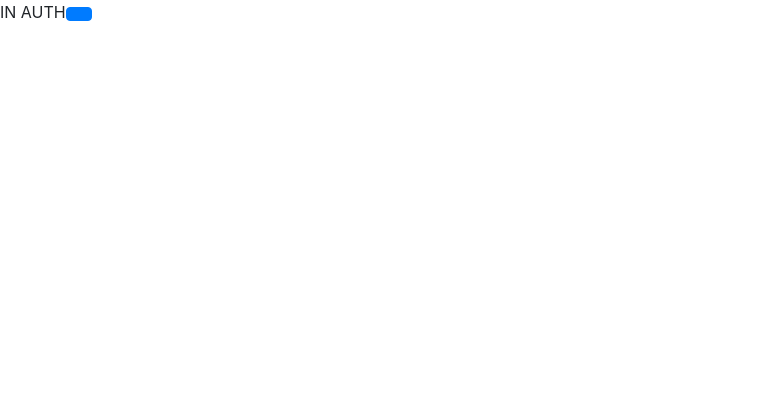
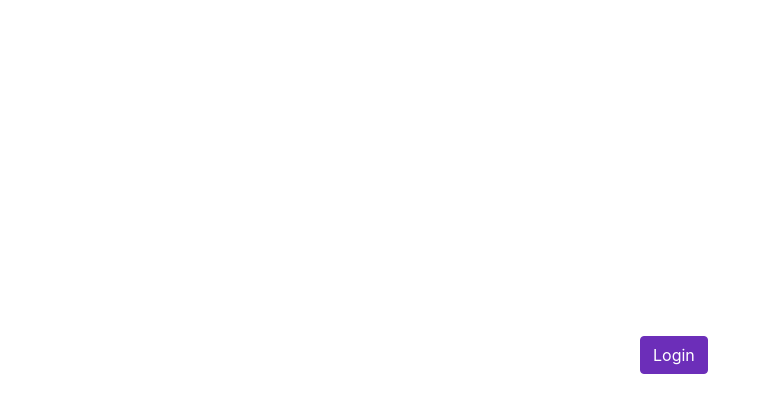
Before and after one commit to mleong25/tuun-ui, a React (Create React App) app: page /protected in a window 1280 px wide. Shown: the top 412 px of the page, without its empty margins (0-770 px from the left). Built offline with nearby package versions, Linux system fonts and the light colour scheme.

Commit message:
Working with spotify Oauth. Not working.

```diff
--- a/src/App.css
+++ b/src/App.css
@@ -38,7 +38,7 @@
   border-color: #6C2EB9 !important;
   color: #09d3ac;
   display: flex;
-  justify-content: center;
+  text-align: center;
   font-weight: bold !important;
 }
 
--- a/src/App.js
+++ b/src/App.js
@@ -96,9 +96,7 @@ function isAccessible() {
   else {
     return(
     <>
-      IN AUTH
       <Auth/>
-
     </>)
   }
 }
--- a/src/components/Auth.js
+++ b/src/components/Auth.js
@@ -2,16 +2,80 @@ import React, { Component } from 'react';
 import Button from 'react-bootstrap/Button';
 import '../styles/Auth.css';
 
+function makeid(length) {
+  var result           = '';
+  var characters       = 'ABCDEFGHIJKLMNOPQRSTUVWXYZabcdefghijklmnopqrstuvwxyz0123456789';
+  var charactersLength = characters.length;
+  for ( var i = 0; i < length; i++ ) {
+     result += characters.charAt(Math.floor(Math.random() * charactersLength));
+  }
+  return result;
+}
+
+let client_id = '1f1e04e745e8438484dbe761eb804ca8'; // Your client id
+let redirect_uri = 'http://localhost:8888/'; // Your redirect uri
+let scope = 'user-read-private%20user-read-email';
+let response_type = 'code';
+let state = makeid(16);
+
+var params = {
+  parameter1: client_id,
+  parameter2: redirect_uri,
+  parameter3: scope,
+  parameter4: response_type,
+  parameter5: state
+};
+
+var esc = encodeURIComponent;
+var query = Object.keys(params)
+  .map(k => esc(k) + '=' + esc(params[k]))
+  .join('&');
+
+let OauthURL =
+  'https://accounts.spotify.com/authorize?' +
+  response_type +
+  client_id +
+  scope +
+  redirect_uri +
+  state;
+
+  console.log(OauthURL);
+
+//   async function getTokenFromAPI() {
+//     try {
+//         var params = {
+//             client_id: '1f1e04e745e8438484dbe761eb804ca8',
+//             response_type: 'code',
+//             redirect_uri: 'https://www.google.com'
+//         };
+
+//         var esc = encodeURIComponent;
+//         var query = Object.keys(params)
+//             .map(k => `${esc(k)}=${esc(params[k])}`)
+//             .join('&');
+
+//         fetch('https://accounts.spotify.com/authorize?', query).then(function (response) {
+//             console.log('response, ' + JSON.stringify(response));
+//             return response;
+//         })
+//     } catch(error) {
+//         console.error(error);
+//     }
+// }
+
 class Auth extends Component {
   render() {
     return(
-    <>
-      <Button
-        variant="primary"
-        className="loginButt"
-        onClick={event =>  window.location.href='https://www.w3schools.com/howto/howto_js_redirect_webpage.asp'}>
-      </Button>
-    </>
+    <div className="container">
+      <div className="buttonContainer">
+        <Button
+          variant="primary"
+          className="loginButt"
+          onClick={event =>  getTokenFromAPI()}>
+          Login
+        </Button>
+      </div>
+    </div>
     );
   }
 }
--- a/src/styles/Auth.css
+++ b/src/styles/Auth.css
@@ -1,7 +1,18 @@
 body {
   background-color: white;
+  overflow: hidden;
 }
 
-loginButt {
-  margin: 50%;
+.loginButt {
+  position:absolute;
+	top: 50%;
+	/* left: 50%; */
+	margin-top: -4em; /*set to a negative number 1/2 of your height*/
+  /* margin-left: -2.2em; set to a negative number 1/2 of your width */
+  background-color: #6C2EB9 !important;
+  border-color: #6C2EB9 !important;
 }
+
+.buttonContainer {
+  text-align:center;
+}
```
